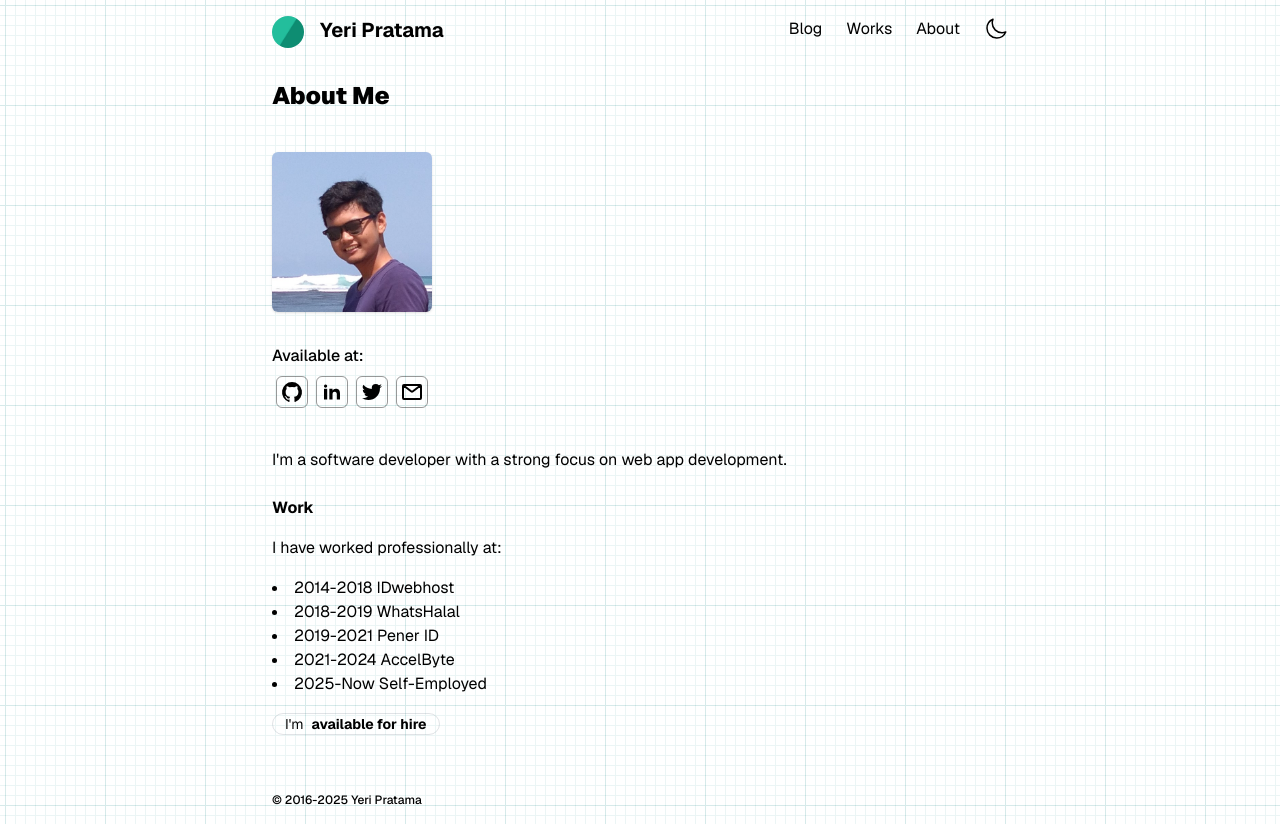
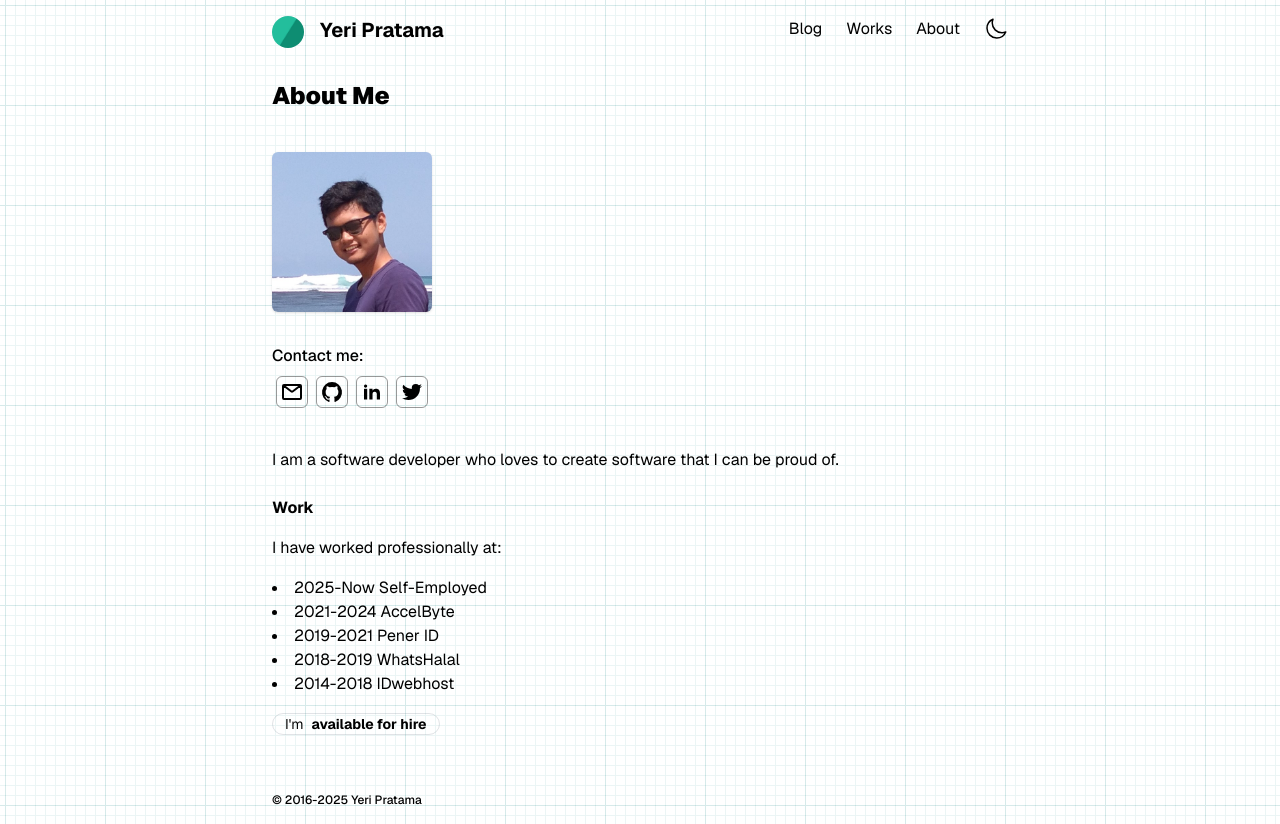
Before and after one commit to pirey/pirey.github.io, a Next.js app: page /about in a window 1280 px wide. Built offline with nearby package versions, Linux system fonts and the light colour scheme; no server answers.

Commit message:
feat: update about me

```diff
--- a/src/pages/about.tsx
+++ b/src/pages/about.tsx
@@ -47,11 +47,26 @@ export default function AboutPage() {
                   alt="Me"
                   className="h-40 w-40 rounded-md shadow-sm"
                 />
-                <h2 className={`
+                <h2
+                  className={`
                   pt-8 font-medium
                   sm:self-start
-                `}>Available at:</h2>
+                `}
+                >
+                  Contact me:
+                </h2>
                 <ul className="flex gap-2 pt-2">
+                  <li className="col">
+                    <a
+                      href="mailto:mail@yeripratama.com?subject=Hello"
+                      target="_blank"
+                      rel="noopener noreferrer"
+                    >
+                      <ContactIcon>
+                        <Envelope />
+                      </ContactIcon>
+                    </a>
+                  </li>
                   <li>
                     <a
                       href="https://github.com/pirey"
@@ -81,24 +96,13 @@ export default function AboutPage() {
                       </ContactIcon>
                     </a>
                   </li>
-                  <li className="col">
-                    <a
-                      href="mailto:mail@yeripratama.com?subject=Hello"
-                      target="_blank"
-                      rel="noopener noreferrer"
-                    >
-                      <ContactIcon>
-                        <Envelope />
-                      </ContactIcon>
-                    </a>
-                  </li>
                 </ul>
               </article>
             </section>
             <section id="content">
               <p>
-                I&apos;m a software developer with a strong focus on web app
-                development.
+                I am a software developer who loves to create software that I
+                can be proud of.
               </p>
 
               <article className="hidden pt-10">
@@ -150,15 +154,17 @@ export default function AboutPage() {
                 <p className="pt-4">I have worked professionally at:</p>
 
                 <ul className="list-inside list-disc pt-4">
+                  <li>2025-Now Self-Employed</li>
+                  <li>2021-2024 AccelByte</li>
+                  <li>2019-2021 Pener ID</li>
+                  <li>2018-2019 WhatsHalal</li>
                   <li>2014-2018 IDwebhost</li>
-                  <li>2018-2019 WhatsHalal</li>
-                  <li>2019-2021 Pener ID</li>
-                  <li>2021-2024 AccelByte</li>
-                  <li>2025-Now Self-Employed</li>
                 </ul>
 
                 <div className="pt-4">
-                  <LabelBadge>I&apos;m <strong>available for hire</strong></LabelBadge>
+                  <LabelBadge>
+                    I&apos;m <strong>available for hire</strong>
+                  </LabelBadge>
                 </div>
               </article>
             </section>
```
